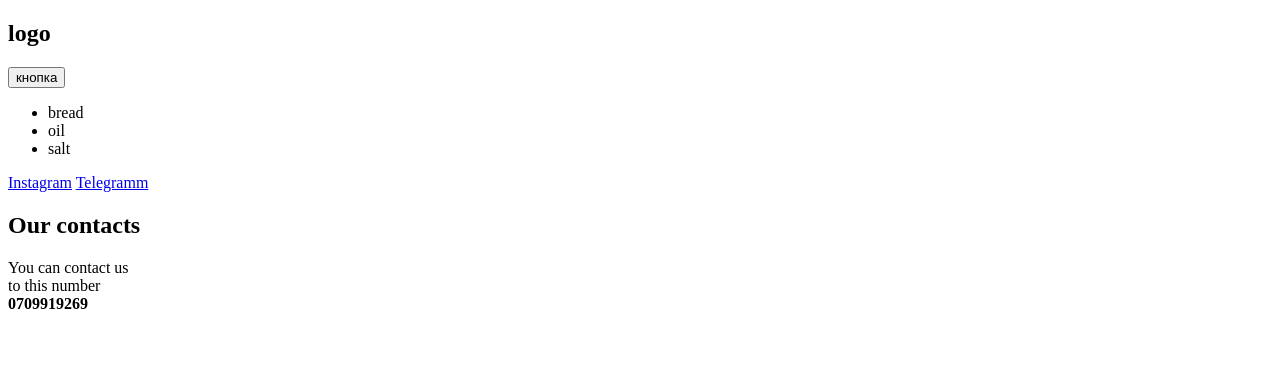
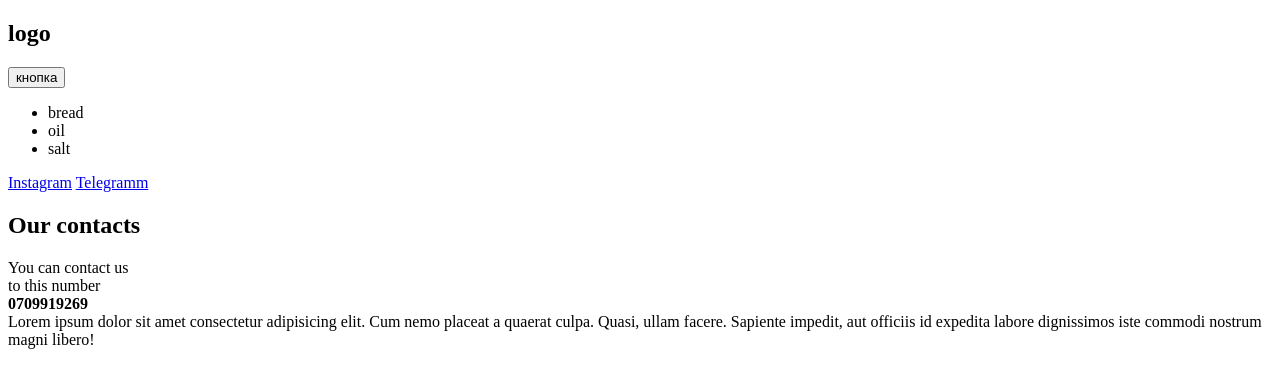
Before and after one commit to baiyastan/work-team-A20, a plain HTML site: page index.html in a window 1280 px wide. Drawn offline with Linux system fonts and the light colour scheme.

Commit message:
added main and text

```diff
--- a/index.html
+++ b/index.html
@@ -30,5 +30,8 @@
         </div>
     </footer>
     <script src="index.js"></script>
+    <main class="main">
+        Lorem ipsum dolor sit amet consectetur adipisicing elit. Cum nemo placeat a quaerat culpa. Quasi, ullam facere. Sapiente impedit, aut officiis id expedita labore dignissimos iste commodi nostrum magni libero!
+    </main>
 </body>
 </html>
```
